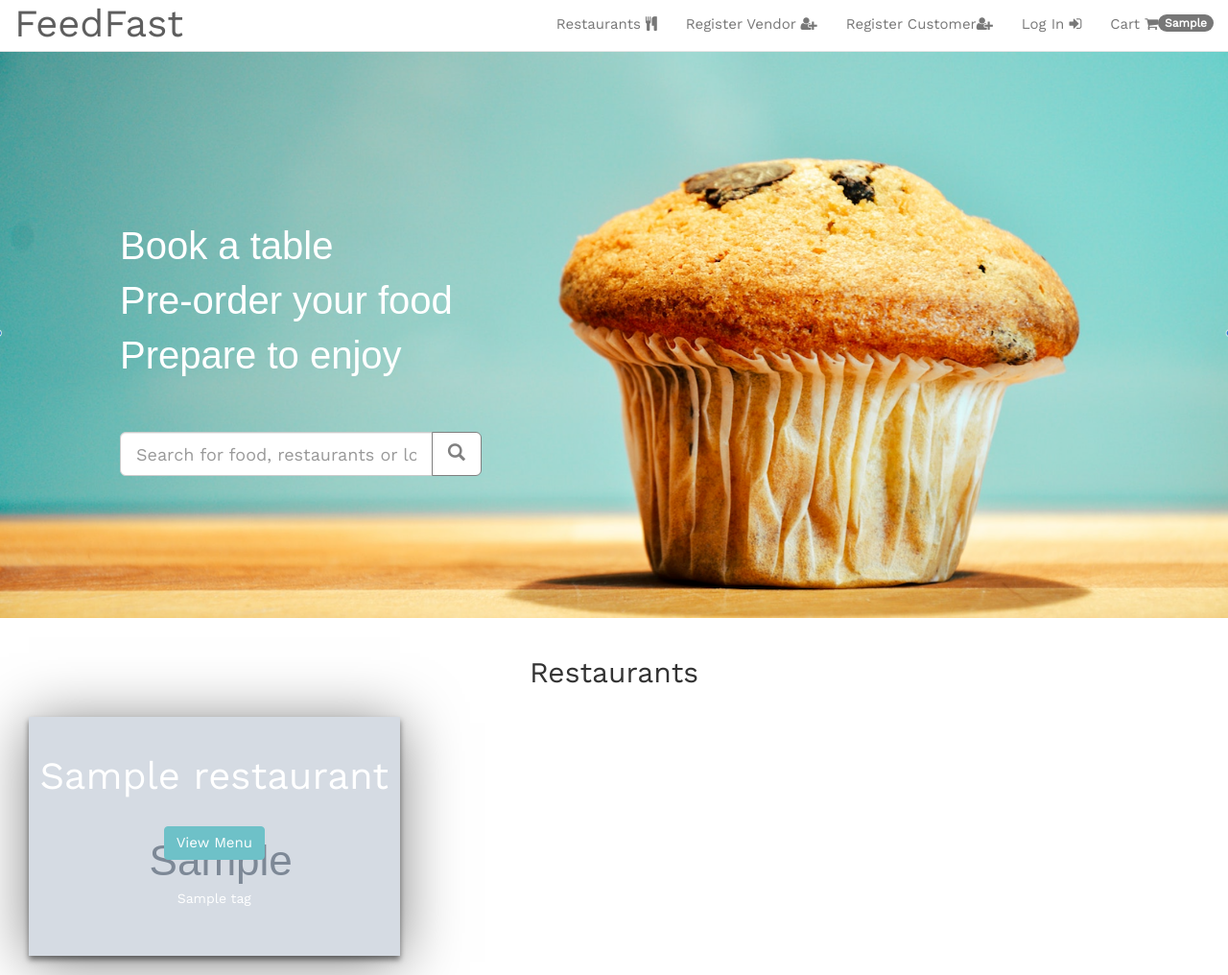
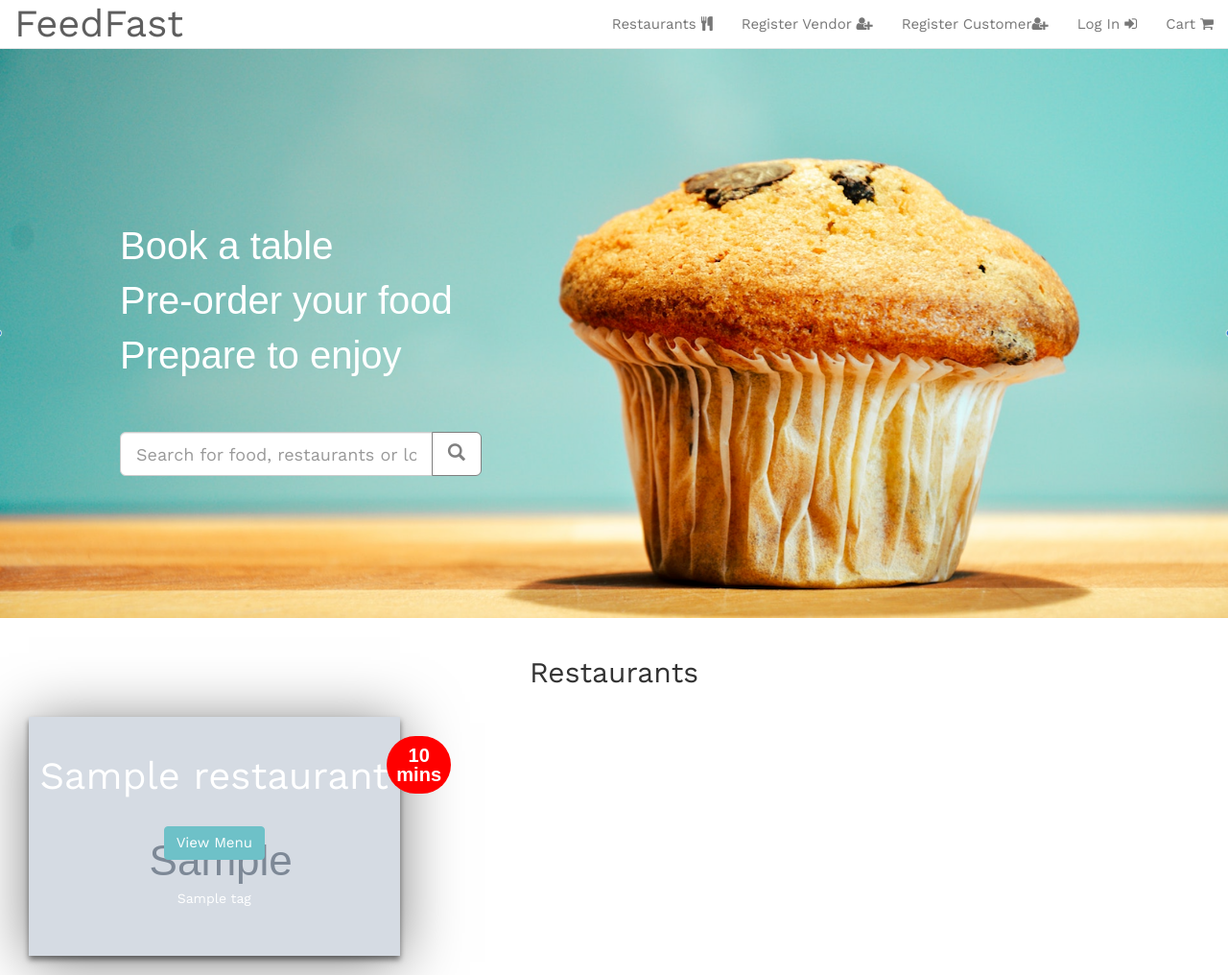
Before and after one commit to Code-Institute-Submissions/feedFast, a Django app: template restaurants/templates/restaurant_page.html in a window 1280 px wide. Shown: the whole page at 96% size. Run offline with Django 3.2, Linux system fonts and the light colour scheme; the template is opened without the code that fills it: most values are stand-ins (such as "Sample title", 1, 10 or a date in 2020); grey boxes marked "Sample" are stand-in pictures; some libraries are stand-ins or nearby versions.

Commit message:
Restaurant badges

```diff
--- a/home/static/home/style.css
+++ b/home/static/home/style.css
@@ -30,6 +30,10 @@ position: relative;
 text-align: left;
 color: white;
 margin-top: 0px;
+}
+
+.restaurantCard {
+    position: relative;
 }
 
 .landingText{
@@ -69,6 +73,18 @@ margin-top: 0px;
 
 .cardText {
     font-size: 1.8rem;
+
+}
+
+.badge {
+    background-color: red;
+    position: absolute;
+    font-size: 2rem;
+    margin: auto;
+	font-family: 'Karla', sans-serif;
+	margin-left: 180px;
+	border-radius: 50px;
+	padding: 10px 10px 10px 10px;
 }
 
 .cardPostPublish {
@@ -135,7 +151,7 @@ margin-top: 0px;
 }
 
 .editButton {
-    font-size: 1rem;
+    font-size: 1.2rem;
     margin-left: 20px;
     background-color: #99ADAC;
     color: white;
@@ -143,8 +159,20 @@ margin-top: 0px;
 
 .menuListItem {
     line-height: 3;
+    font-size: 1.7rem;
 }
 
+.addItemForm {
+    padding-bottom: 20px;
+    text-align: center;
+}
+
+.addItemFormButton {
+    background-color: white;
+    font-size: 1.7rem;
+    color: green;
+
+}
 .menuTitle {
     text-align: center;
 }
--- a/restaurants/templates/restaurant_menu_page.html
+++ b/restaurants/templates/restaurant_menu_page.html
@@ -33,7 +33,7 @@
 <div class="addItemForm p-5 bg-dark">
 <div class="container-fluid">
 <div class="row">
-    <div class="col-sm-12 col-xs-12">
+    <div class="col-sm-12 col-xs-12 addItemForm">
     <br>
      <h1>Add Item...</h1>
     <br>
@@ -43,7 +43,7 @@
 
         {{ form | as_bootstrap }}
 
-        <input type="submit" value="Submit"/>
+        <input class="btn btn-default addItemFormButton" type="submit" value="Submit"/>
     </form>
 
 </div>
--- a/restaurants/templates/restaurant_page.html
+++ b/restaurants/templates/restaurant_page.html
@@ -44,7 +44,8 @@
     <div class="container-fluid">
         <div class="row cardRow">
         <div class="col-lg-4 col-sm-4 col-xs-10 text-center">
-            <div class="card" style="background-image:url({{ MEDIA_URL }}{{restaurant.image}})">
+            <div class="card restaurantCard" style="background-image:url({{ MEDIA_URL }}{{restaurant.image}})">
+                    <span class="badge">10<br>mins</span>
                     <h3 class="cardTitle">{{ restaurant.name }}</h3>
                         <br>
                         <p><button class="btn btn-default postButton" onclick="location.href='{% url 'restaurant_detail' restaurant.id %}'">View Menu</button></p>
```
Also changed, not shown: db.sqlite3.
